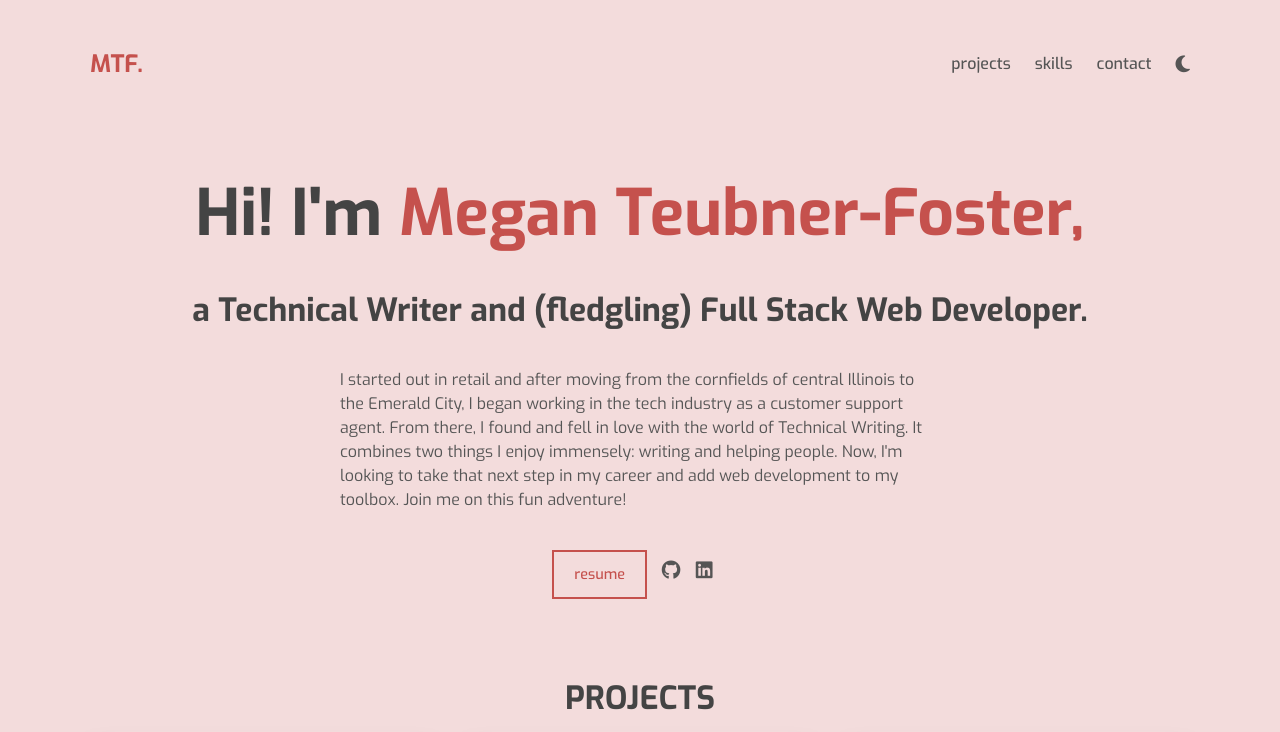
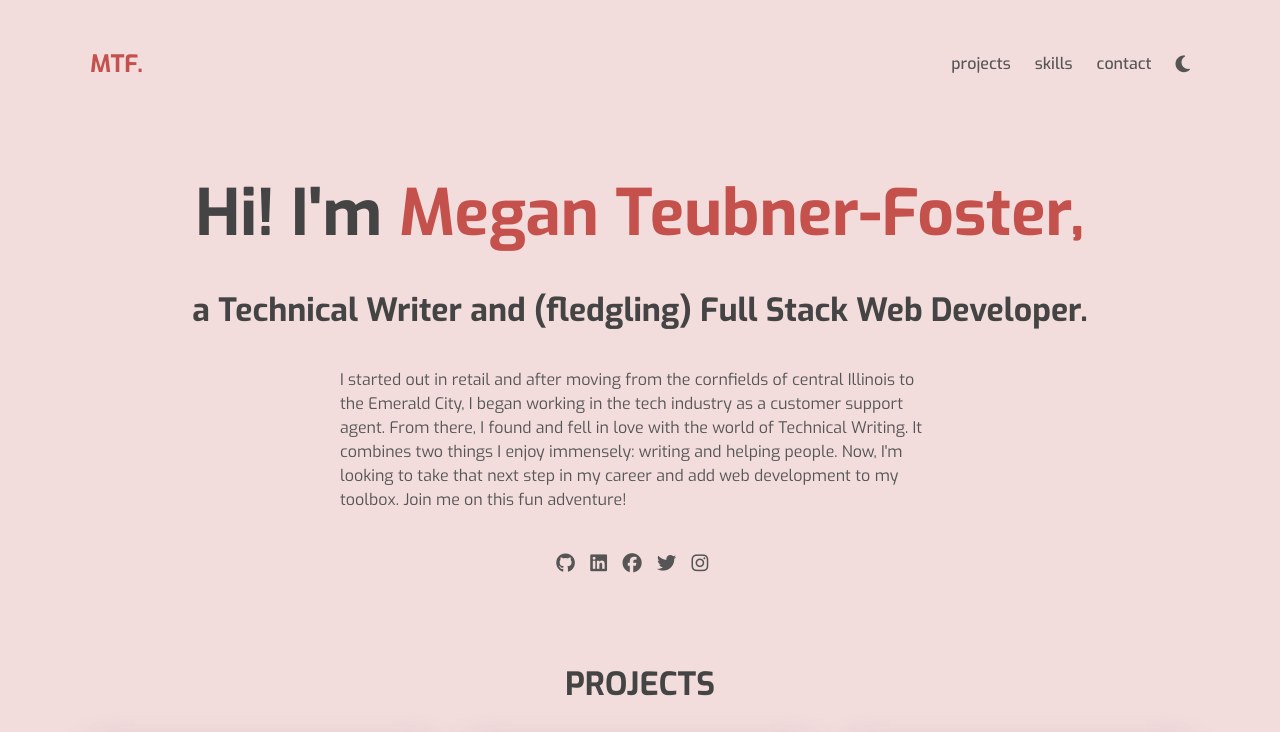
Before and after one commit to mteubnerfoster/mtf-portfolio, a plain HTML site: page index.html in a window 1280 px wide. Shown: the top 732 px of the page. Drawn offline with Linux system fonts and the light colour scheme.

Commit message:
Updates
Removed resume button section, added FB, Twitter, and Instagram links.

```diff
--- a/index.html
+++ b/index.html
@@ -65,9 +65,6 @@
         </p>
 
         <div class="about__contact center">
-          <a href=#>
-            <span class="btn btn--outline">Resume</span>
-          </a>
 
           <a
             href="https://github.com/mteubnerfoster"
@@ -84,6 +81,31 @@
           >
             <i aria-hidden="true" class="fab fa-linkedin"></i>
           </a>
+
+          <a
+          href="https://facebook.com/mteubnerfoster"
+          aria-label="facebook"
+          class="link link--icon"
+        >
+          <i aria-hidden="true" class="fab fa-facebook"></i>
+        </a>
+
+        <a
+          href="https://twitter.com/grrkittyrawr"
+          aria-label="twitter"
+          class="link link--icon"
+        >
+          <i aria-hidden="true" class="fab fa-twitter"></i>
+
+          <a
+          href="https://instagram.com/grrkittyrawr"
+          aria-label="instagram"
+          class="link link--icon"
+        >
+          <i aria-hidden="true" class="fab fa-instagram"></i>
+        </a>
+
+
         </div>
       </div>
 
```
